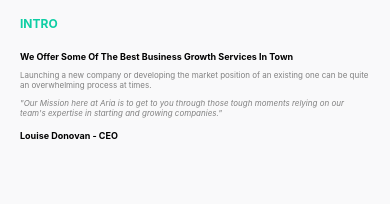
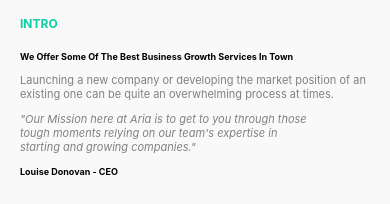
Before and after one commit to g-prog/joblisting, a React (Create React App) app in the folder tedbree/: page / in a window 390 px wide. Shown: the part 594-798 px from the top of the page. Built offline with nearby package versions, Linux system fonts and the light colour scheme.

Commit message:
made some adjustments to mobile

```diff
--- a/tedbree/src/intro.css
+++ b/tedbree/src/intro.css
@@ -127,7 +127,13 @@
     }
 
     .intro .left .heading p{
-        font-size: 8px !important;
+        font-size: 11px !important;
+
+    }
+
+    .intro .left .heading  .quote{
+        font-size: 11px !important;
+        width: 300px !important;
 
     }
 
--- a/tedbree/src/services.css
+++ b/tedbree/src/services.css
@@ -591,7 +591,7 @@
     section .up .right-side{
         background-color: white;
         width: 900px;
-        height: 600px;
+        height: 300px;
         display: flex;
         flex-direction: column;
         align-items: center;
```
